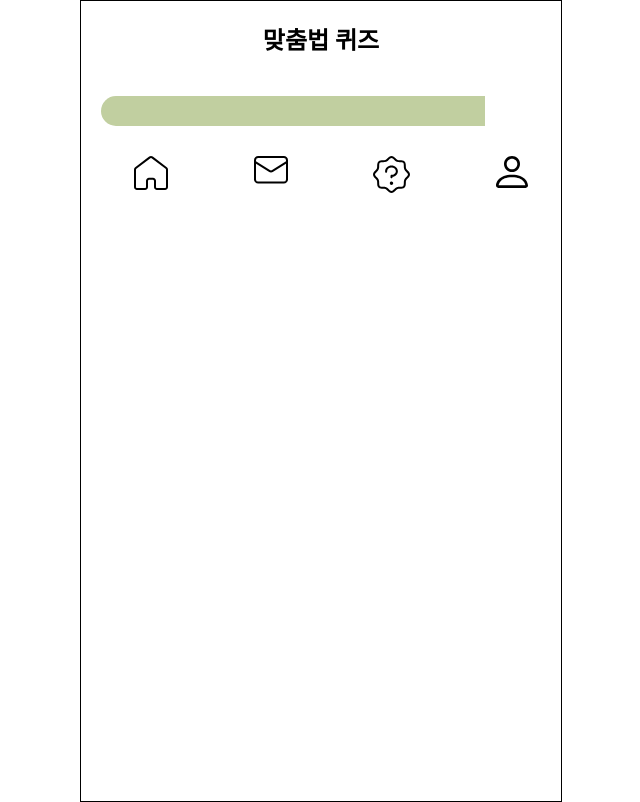
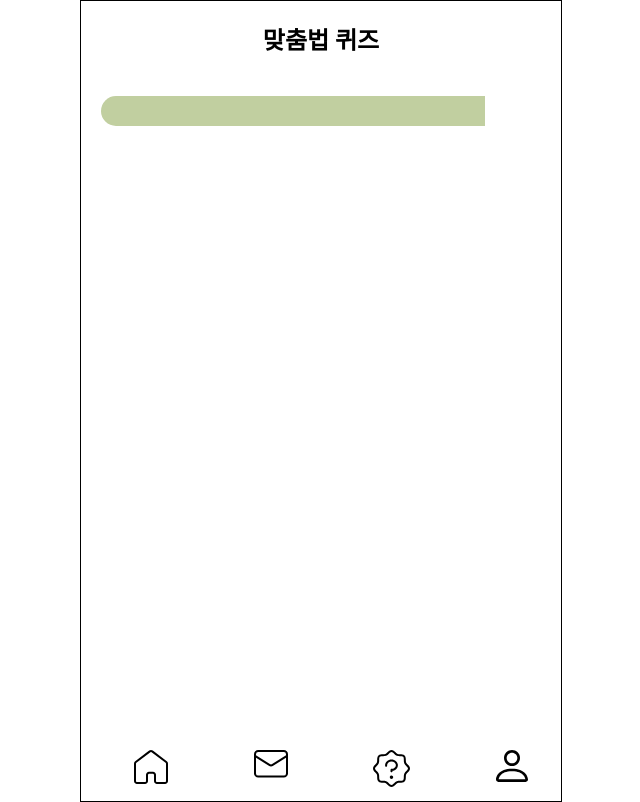
Before and after one commit to onesilver04/COKOTHON_2024, a React (Create React App) app: page /test in a window 1280 px wide. Shown: the whole page, without its empty margins (319-959 px from the left). Built offline with nearby package versions, Linux system fonts and the light colour scheme; the HTML template or start-up script is replaced by a standard one.

Commit message:
[HOTFIX]: Modified Footer

```diff
--- a/src/components/Footer.css
+++ b/src/components/Footer.css
@@ -1,5 +1,6 @@
 .Home{
     position: absolute;
+    bottom: 0;
     padding: 10px;
     display: flex;
     justify-content: space-around;
```
